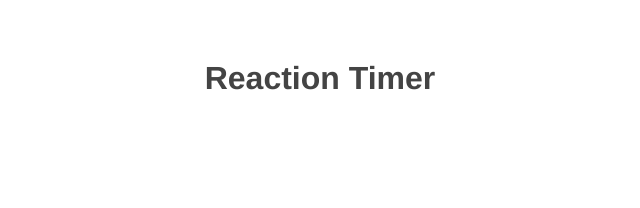
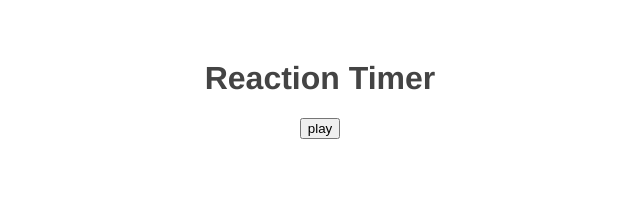
Before and after one commit to khalegjr/course_vue3-thenetninja, a Vue app in the folder reaction-timer/: page / in a window 1280 px wide. Shown: the top 208 px of the page, without its empty margins (320-960 px from the left). Built offline with nearby package versions, Linux system fonts and the light colour scheme.

Commit message:
Cria o start do jogo e a chamada para o componente Block

```diff
--- a/reaction-timer/src/App.vue
+++ b/reaction-timer/src/App.vue
@@ -1,11 +1,31 @@
 <template>
   <h1>Reaction Timer</h1>
+
+  <button @click="start" :disabled="isPlaying">play</button>
+
+  <Block v-if="isPlaying" :delay="delay" />
 </template>
 
 <script>
+  import Block from "./components/Block.vue";
   export default {
     name: "App",
-    components: {},
+    components: { Block },
+
+    data() {
+      return {
+        isPlaying: false,
+        delay: null,
+      };
+    },
+
+    methods: {
+      start() {
+        this.delay = 2000 + Math.random() * 5000;
+        this.isPlaying = true;
+        console.log(this.delay);
+      },
+    },
   };
 </script>
 
```
